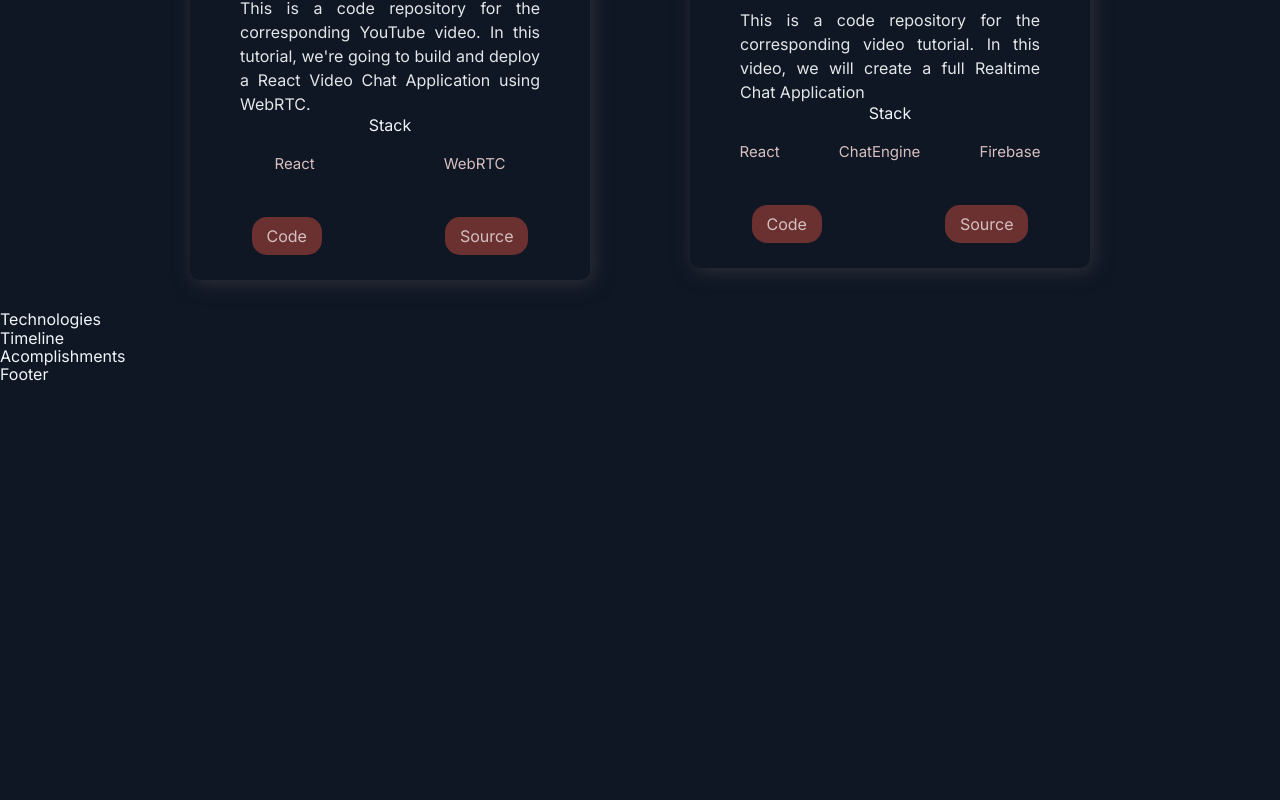
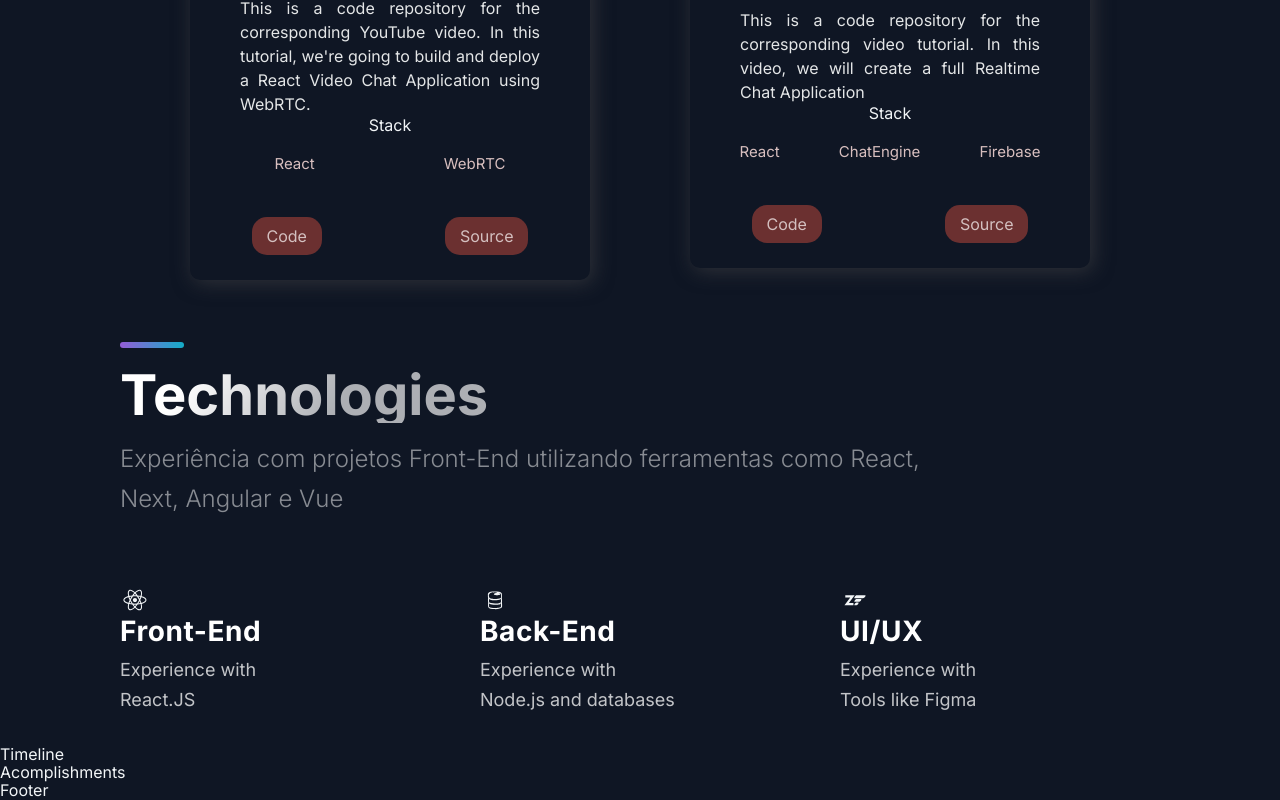
Before and after one commit to matheus-ferreira1/portfolio-with-next, a Next.js app: page / in a window 1280 px wide. Shown: the part 1911-2711 px from the top of the page. Before the commit the page ends 2295 px from the top, so only its background shows below. Built offline with nearby package versions, Linux system fonts and the light colour scheme.

Commit message:
technologies section completed

```diff
--- a/src/components/Technologies/Technologies.js
+++ b/src/components/Technologies/Technologies.js
@@ -1,12 +1,63 @@
-import React from 'react';
-import { DiFirebase, DiReact, DiZend } from 'react-icons/di';
-import { Section, SectionDivider, SectionText, SectionTitle } from '../../styles/GlobalComponents';
-import { List, ListContainer, ListItem, ListParagraph, ListTitle } from './TechnologiesStyles';
+import React from "react";
+import { DiFirebase, DiReact, DiZend } from "react-icons/di";
+import {
+  Section,
+  SectionDivider,
+  SectionText,
+  SectionTitle,
+} from "../../styles/GlobalComponents";
+import {
+  List,
+  ListContainer,
+  ListItem,
+  ListParagraph,
+  ListTitle,
+} from "./TechnologiesStyles";
 
-const Technologies = () =>  (
-  <div>
-    Technologies
-  </div>
-);
+const Technologies = () => {
+  return (
+    <Section id="tech">
+      <SectionDivider />
+      <br />
+      <SectionTitle>Technologies</SectionTitle>
+      <SectionText>
+        Experiência com projetos Front-End utilizando ferramentas como React,
+        Next, Angular e Vue
+      </SectionText>
+      <List>
+        <ListItem>
+          <DiReact size="3rem" />
+          <ListContainer>
+            <ListTitle>Front-End</ListTitle>
+            <ListParagraph>
+              Experience with <br />
+              React.JS
+            </ListParagraph>
+          </ListContainer>
+        </ListItem>
+        <ListItem>
+          <DiFirebase size="3rem" />
+          <ListContainer>
+            <ListTitle>Back-End</ListTitle>
+            <ListParagraph>
+              Experience with <br />
+              Node.js and databases
+            </ListParagraph>
+          </ListContainer>
+        </ListItem>
+        <ListItem>
+          <DiZend size="3rem" />
+          <ListContainer>
+            <ListTitle>UI/UX</ListTitle>
+            <ListParagraph>
+              Experience with <br />
+              Tools like Figma
+            </ListParagraph>
+          </ListContainer>
+        </ListItem>
+      </List>
+    </Section>
+  );
+};
 
 export default Technologies;
```
